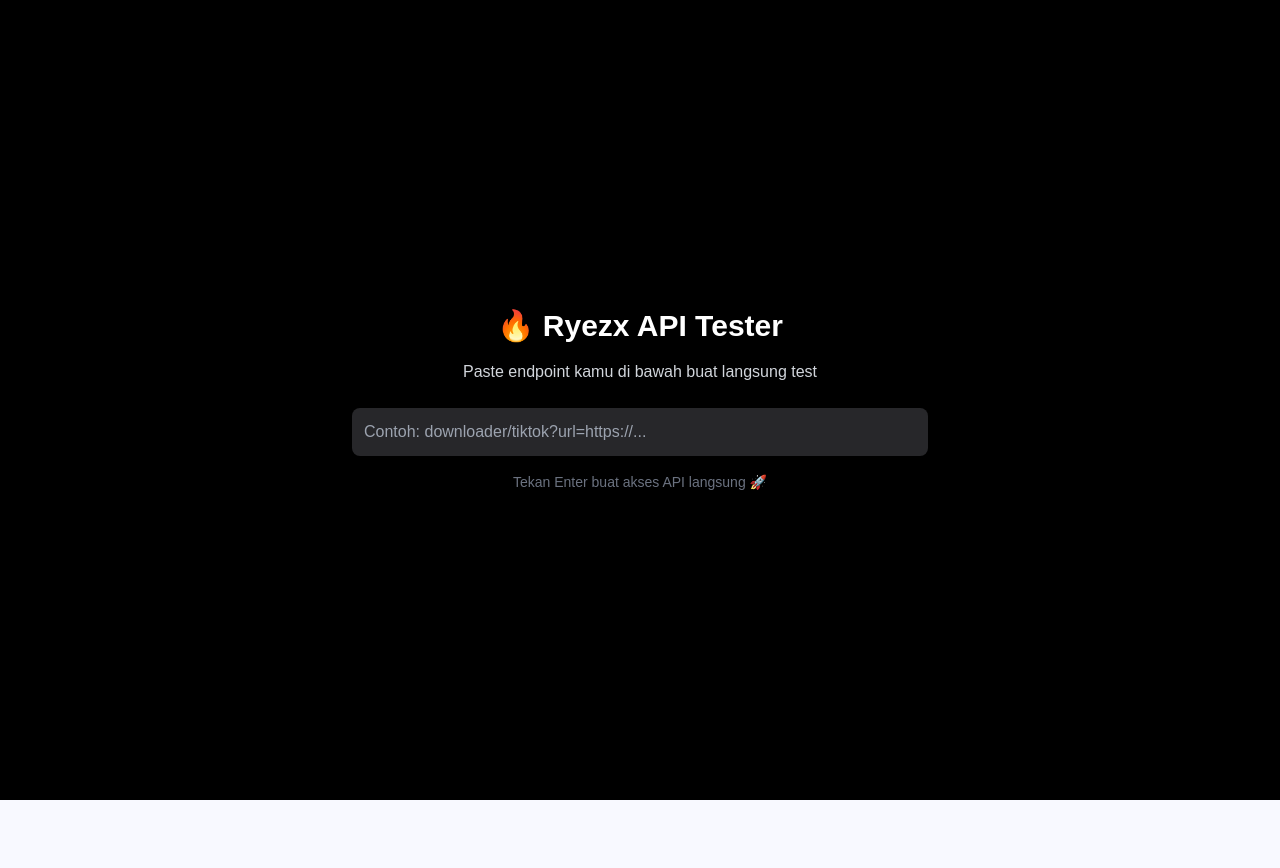
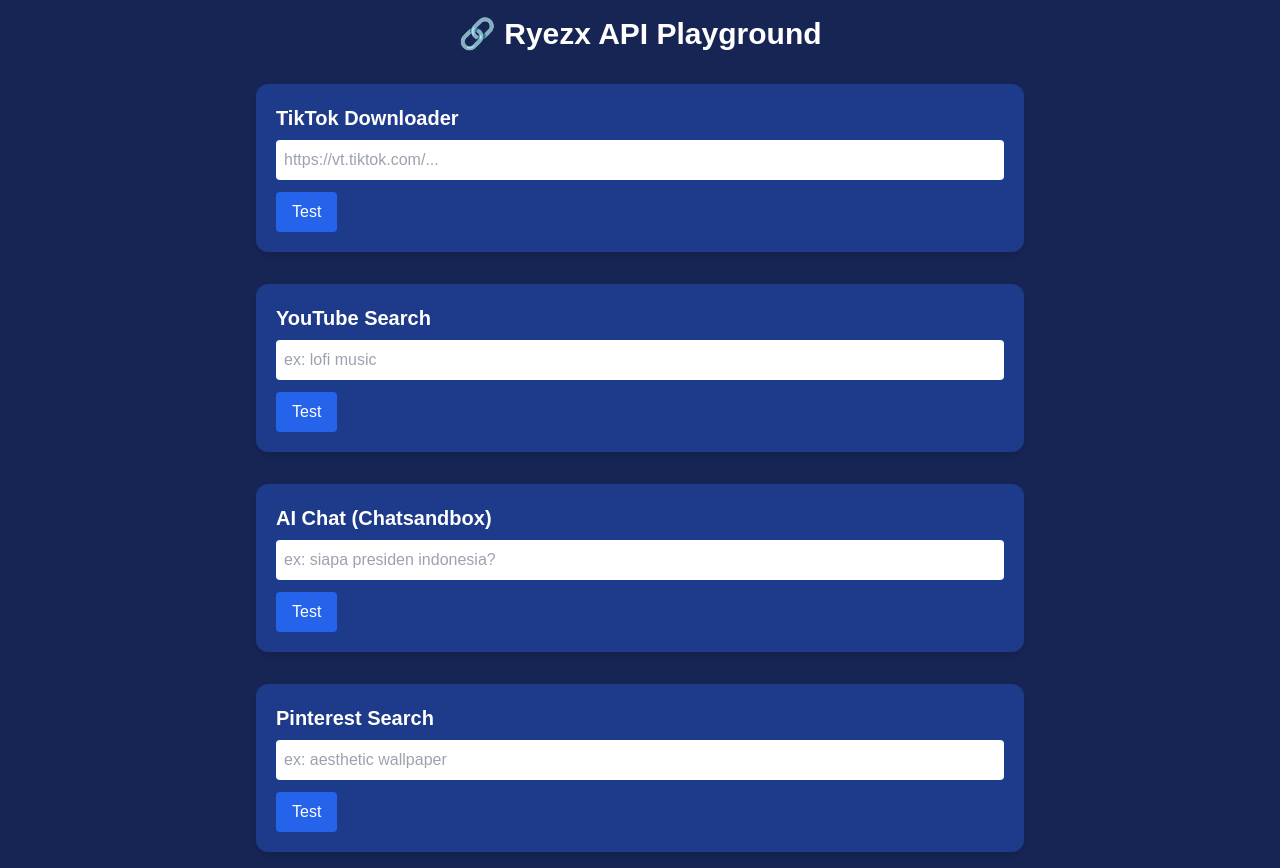
Before and after one commit to rezzxzx/api.ryezx, a Next.js app: page / in a window 1280 px wide. Before the commit the page ends 800 px from the top, so only its background shows below. Built offline with nearby package versions, Linux system fonts and the light colour scheme.

Commit message:
Update index.js

```diff
--- a/pages/index.js
+++ b/pages/index.js
@@ -1,24 +1,79 @@
+import { useState } from "react";
+import axios from "axios";
+
+const endpoints = [
+  {
+    name: "TikTok Downloader",
+    placeholder: "https://vt.tiktok.com/...",
+    path: "downloader/tiktok?url=",
+  },
+  {
+    name: "YouTube Search",
+    placeholder: "ex: lofi music",
+    path: "search/youtube?q=",
+  },
+  {
+    name: "AI Chat (Chatsandbox)",
+    placeholder: "ex: siapa presiden indonesia?",
+    path: "ai/ai-chatsandbox?prompt=",
+  },
+  {
+    name: "Pinterest Search",
+    placeholder: "ex: aesthetic wallpaper",
+    path: "search/pinsearch?query=",
+  },
+  // tambahin endpoint lain tinggal tambah object baru aja di sini bro 👇
+];
+
 export default function Home() {
+  const [inputs, setInputs] = useState({});
+  const [results, setResults] = useState({});
+
+  const handleInput = (e, key) => {
+    setInputs({ ...inputs, [key]: e.target.value });
+  };
+
+  const handleTest = async (endpoint) => {
+    const baseURL = "https://your-domain.vercel.app/"; // ganti ke domain lu bro
+    const fullURL = baseURL + endpoint.path + encodeURIComponent(inputs[endpoint.name] || "");
+    try {
+      const res = await axios.get(fullURL);
+      setResults({ ...results, [endpoint.name]: res.data });
+    } catch (err) {
+      setResults({ ...results, [endpoint.name]: { error: "Gagal fetch data." } });
+    }
+  };
+
   return (
-    <div className="min-h-screen bg-black text-white flex flex-col items-center justify-center p-4">
-      <h1 className="text-3xl font-bold mb-4">🔥 Ryezx API Tester</h1>
-      <p className="mb-6 text-center text-gray-300">Paste endpoint kamu di bawah buat langsung test</p>
+    <div className="min-h-screen bg-blue-950 text-white p-4">
+      <h1 className="text-3xl font-bold text-center mb-8">🔗 Ryezx API Playground</h1>
 
-      <input
-        type="text"
-        placeholder="Contoh: downloader/tiktok?url=https://..."
-        className="w-full max-w-xl p-3 rounded-lg bg-zinc-800 text-white outline-none mb-4"
-        onKeyDown={(e) => {
-          if (e.key === 'Enter') {
-            const path = e.target.value;
-            if (path) {
-              window.location.href = `/${path}`;
-            }
-          }
-        }}
-      />
+      <div className="grid gap-8 max-w-3xl mx-auto">
+        {endpoints.map((ep, idx) => (
+          <div key={idx} className="bg-blue-900 p-5 rounded-xl shadow-md">
+            <h2 className="text-xl font-semibold mb-2">{ep.name}</h2>
+            <input
+              type="text"
+              placeholder={ep.placeholder}
+              value={inputs[ep.name] || ""}
+              onChange={(e) => handleInput(e, ep.name)}
+              className="w-full p-2 rounded text-black mb-3"
+            />
+            <button
+              onClick={() => handleTest(ep)}
+              className="bg-blue-600 hover:bg-blue-700 px-4 py-2 rounded text-white font-medium"
+            >
+              Test
+            </button>
 
-      <p className="text-sm text-gray-500">Tekan Enter buat akses API langsung 🚀</p>
+            {results[ep.name] && (
+              <pre className="bg-gray-800 mt-4 p-3 rounded text-sm overflow-auto max-h-64 whitespace-pre-wrap">
+                {JSON.stringify(results[ep.name], null, 2)}
+              </pre>
+            )}
+          </div>
+        ))}
+      </div>
     </div>
   );
 }
```
